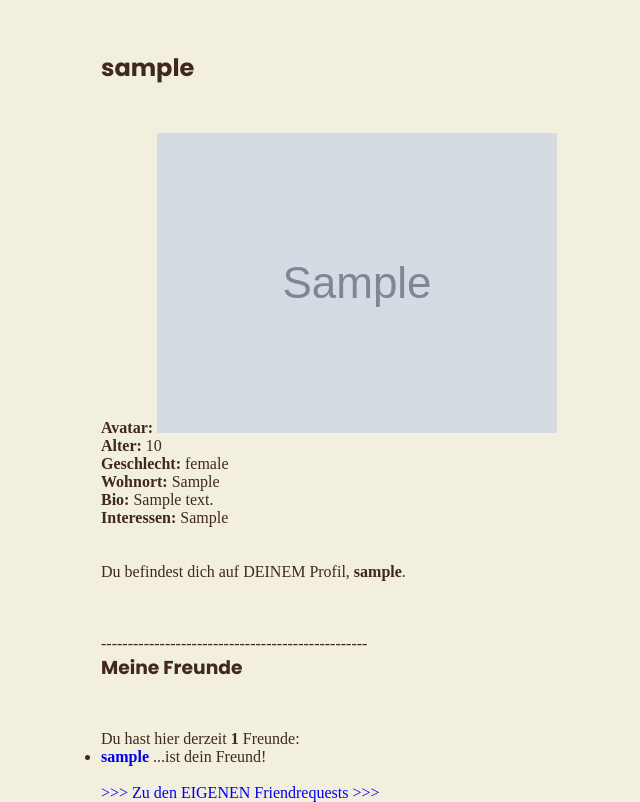
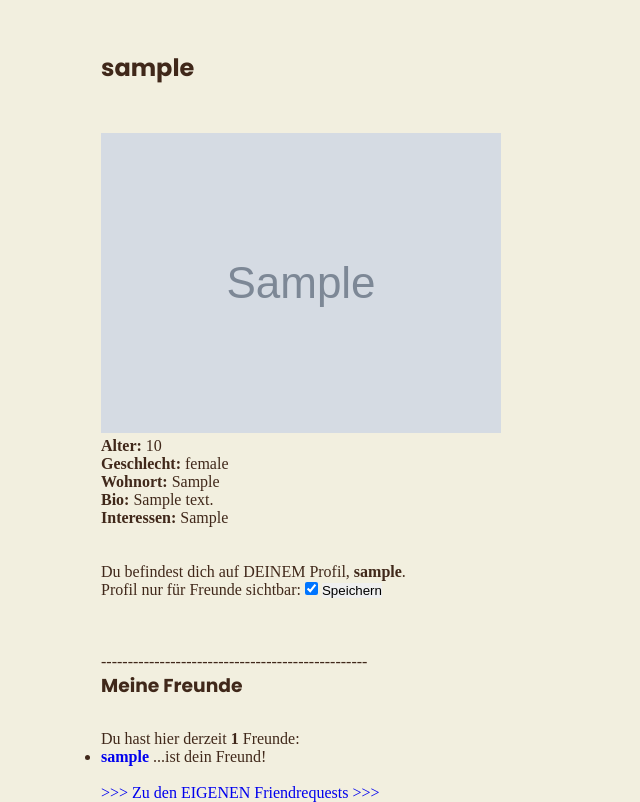
Before and after one commit to kismX/SocICo, a Django app: page /accounts/profiles/1 in a window 1280 px wide; the page is wider, and only the part inside the window is pictured. Shown: the part 112-914 px from the top of that part, without its empty margins (91-731 px from the left). Run offline with Django 4.2, Linux system fonts and the light colour scheme; a user stored in the database is signed in; tables that the repository leaves empty hold one stand-in row (values such as "Sample post"); grey boxes marked "Sample" are stand-in pictures.

Commit message:
Userprofile lassen sich nun auf invisible stellen für nicht-freunde

```diff
--- a/accounts/models.py
+++ b/accounts/models.py
@@ -25,6 +25,7 @@ class Profile(models.Model):
     avatar = models.ImageField(default='default.jpg', upload_to='profile_images')
     is_active = models.BooleanField(default=False)  # ist er geraed online oder offline - muss noch implementiert weden
     last_online = models.DateTimeField(blank=True, null=True)  # wann war user letztes mal online
+    invisible = models.BooleanField(default=False) # user invisible mode für nicht-freunde
 
     def __str__(self):
         return self.user.username
--- a/accounts/urls.py
+++ b/accounts/urls.py
@@ -2,7 +2,8 @@ from django.urls import path
 from .views import (
     UserProfileListView, UserProfileDetailView, SignUpView,
     UserProfileCreateView, UserProfileUpdateView, UserProfileDeleteView,
-    friend_requests, send_friend_request, accept_reject_friend, profile, remove_friend
+    friend_requests, send_friend_request, accept_reject_friend, profile, remove_friend,
+    invisible_check,
     )
 
 urlpatterns = [
@@ -26,4 +27,6 @@ urlpatterns = [
 
     path('withdraw_friend_request/<int:profile_id>/', remove_friend, name='withdraw_friend_request'),
     path('remove_friend/<int:profile_id>/', remove_friend, name='remove_friend'),
+    path('profile/invisible/', invisible_check, name='invisible_check'),
+
 ]
--- a/accounts/views.py
+++ b/accounts/views.py
@@ -207,3 +207,18 @@ def remove_friend(request, profile_id):
 def update_activity_status(profile):
     profile.last_online = timezone.now()
     profile.save()
+
+
+#2023-12-16 - user nur für freude sichtbar
+def invisible_check(request):
+    user = request.user.id
+    profil = request.user.profile
+
+    #wennn im request.POST ein wert für 'invisible' enthalten ist (ckeckbox gehakt), dann führe aus:
+    if 'invisible' in request.POST:
+        profil.invisible = True
+    else:
+        profil.invisible = False
+
+    profil.save()
+    return redirect('profile_detail', pk=user)
--- a/templates/profile/profile_detail.html
+++ b/templates/profile/profile_detail.html
@@ -5,11 +5,43 @@
 {% block content %}
 
 
+{% if profile.user.profile.invisible and profile.user != request.user and profile.user.username not in freunde_namelist %}
+    <p>Das Profil von <strong>{{ profile.user.username }}</strong> ist leider nur für Freunde sichtbar.</p>
+    {% if profile.user.username not in freunde_namelist %}
+
+        {% if profile.user.username not in freund_eingehend_namelist and profile.user.username not in freund_ausgehend_namelist %}
+            <a href="{% url 'send_friend_request' to_user_id=profile.user.id %}">Freundschaftsanfrage senden</a> <br><br>
+            oder einfach:
+            <a href="{% url 'profile_detail' pk=request.user.id %}">Ab nach Hause</a> <br>
+
+        {% else %}
+
+            {% if profile.user.username in freund_ausgehend_namelist %}
+                <strong>{{ profile.user.username }}</strong> hat von dir einen Friendrequest erhalten! <br>
+                Willste doch nicht? <a href="{% url 'withdraw_friend_request' profile_id=profile.id %}">'n Rückzieher machen!</a>
+            {% elif profile.user.username in freund_eingehend_namelist %}
+                Hey, Du hast eine Freundesanfrage von <strong>{{ profile.user.username }}</strong> bekommen, Bro! <br>
+                <a href="{% url 'friend_requests' %}">Zu Deinen Friendrequests!</a>
+            {% endif %}
+
+        {% endif %}
+
+    {% else %}
+        <strong>{{ profile.user.username }}</strong> ist seit <strong>{{ freund_seit|date:"d.m.Y" }}</strong> dein Freund! <br>
+        ....keine Lust auf die Freundschaft? <a href="{% url 'remove_friend' profile_id=profile.id %}">Freundschaft Beenden</a>
+    {% endif %}
+
+
+
+
+{% else %}
+
+
     <!-- zeigen wir oben den usernamen des Profilinhabers an -->
     <h2> {{ profile.user }}</h2>
     <br>
     <!-- hier sind die Profildetails des Users -->
-<p><strong>Avatar:</strong> <img src="{{ profile.avatar.url }}" alt="avatar"> </p>
+    <p><img src="{{ profile.avatar.url }}" alt="avatar"> </p>
     <p><strong>Alter: </strong>{{ profile.age }}</p>
     <p><strong>Geschlecht: </strong>{{ profile.gender }}</p>
     <p><strong>Wohnort: </strong>{{ profile.location }}</p>
@@ -50,7 +82,15 @@
 
     {% else %}
         <p>Du befindest dich auf DEINEM Profil, <strong>{{ request.user.username }}</strong>.</p>
+        <form method="post" action="{% url 'invisible_check' %}">
+            {% csrf_token %}
+            <label for="invisible">Profil nur für Freunde sichtbar:</label>
+            <input type="checkbox" name="invisible" {% if request.user.profile.invisible %}checked{% endif %}>
+            <button type="submit">Speichern</button>
+        </form>
     {% endif %}
+
+
 
 
     <br><br><br>
@@ -60,7 +100,7 @@
 
     <p>--------------------------------------------------</p>
     {% if request.user != profile.user %}
-    <h3>{{ profile.user.username }}'s Freunde </h3>  <br>
+        <h3>{{ profile.user.username }}'s Freunde </h3>
             Er/Sie hat hier derzeit <strong>{{ num_profil_freunde }}</strong> Freunde:
 
         <ul>
@@ -76,7 +116,7 @@
 
 
     {% else %}
-    <h3>Meine Freunde</h3>  <br>
+        <h3>Meine Freunde</h3>
             Du hast hier derzeit <strong>{{ num_freunde }}</strong> Freunde:
 
         <ul>
@@ -100,6 +140,6 @@
     <div><a href="{% url 'friend_requests' %}"> >>> Zu den EIGENEN Friendrequests >>> </a></div>
 
 
-
+{% endif %}
 
 {% endblock content %}
```
Also changed, not shown: accounts/migrations/0008_profile_invisible.py (added), media/profile_images/Bewerbung_realität.jpg (added). Lines whose indentation alone changed are shown as unchanged.
